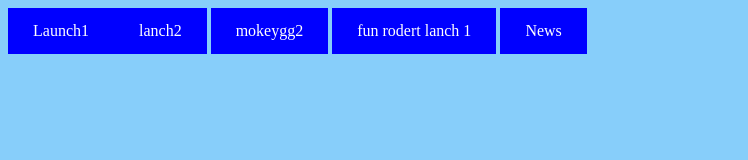
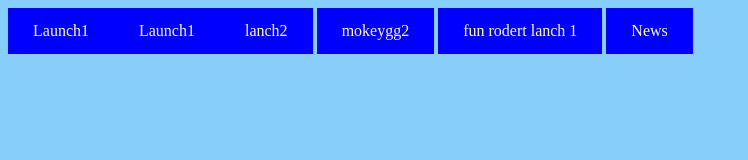
Before and after one commit to mileswolfallen2/fun-miles-lancher, a plain HTML site: page index.html in a window 1280 px wide. Shown: the whole page, without its empty margins (0-748 px from the left). Drawn offline with Linux system fonts and the light colour scheme.

Commit message:
Update index.html

```diff
--- a/index.html
+++ b/index.html
@@ -1,6 +1,7 @@
 <html>
 <link rel="stylesheet" href="css.css">
 <a href="https://fun-miles2.netlify.app/" class="lan">Launch1</a>
+  <a href="https://fun-miles2.netlify.app/" class="lan">Launch1</a>
 <a href="https://fun-miles-4jub.onrender.com">lanch2</a>
 <a href="https://monkeygg2-github-io-wblo.onrender.com">mokeygg2</a>
 <a href="https://fun-robert.onrender.com">fun rodert lanch 1</a>
```
